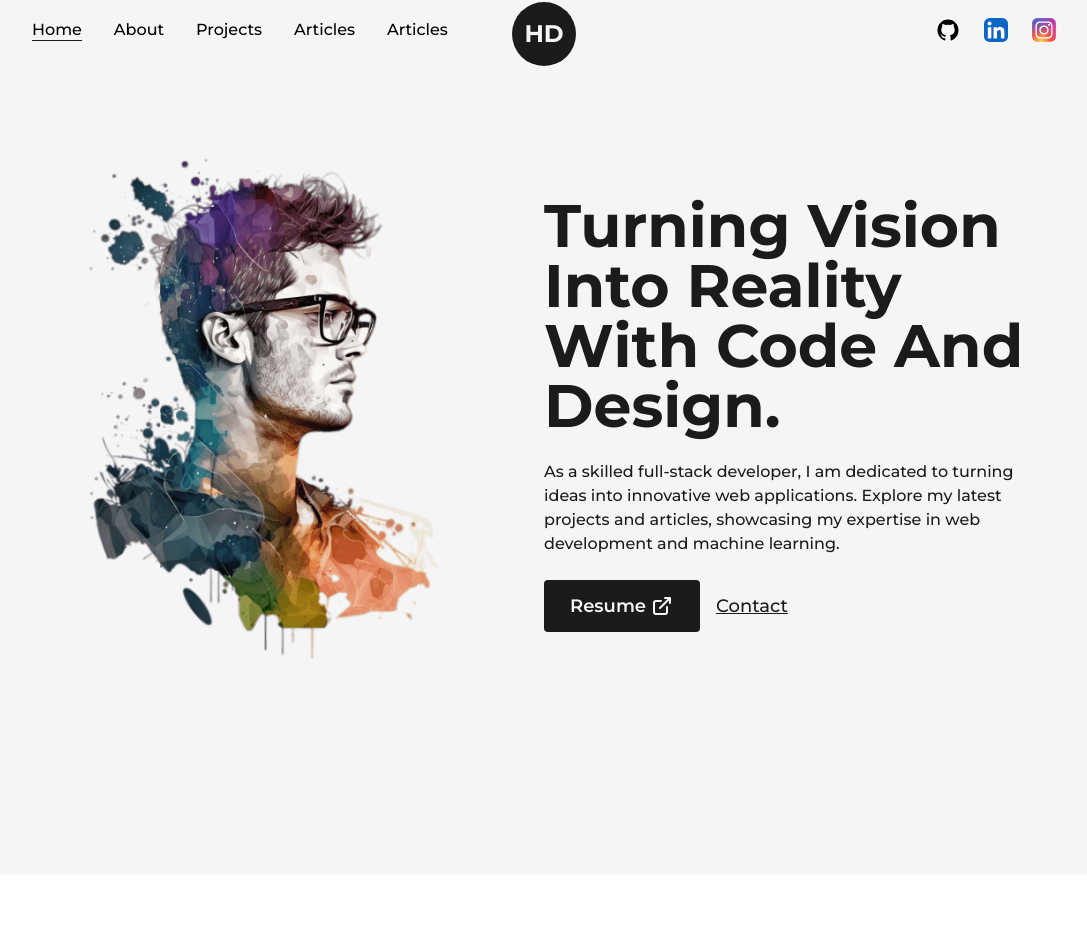
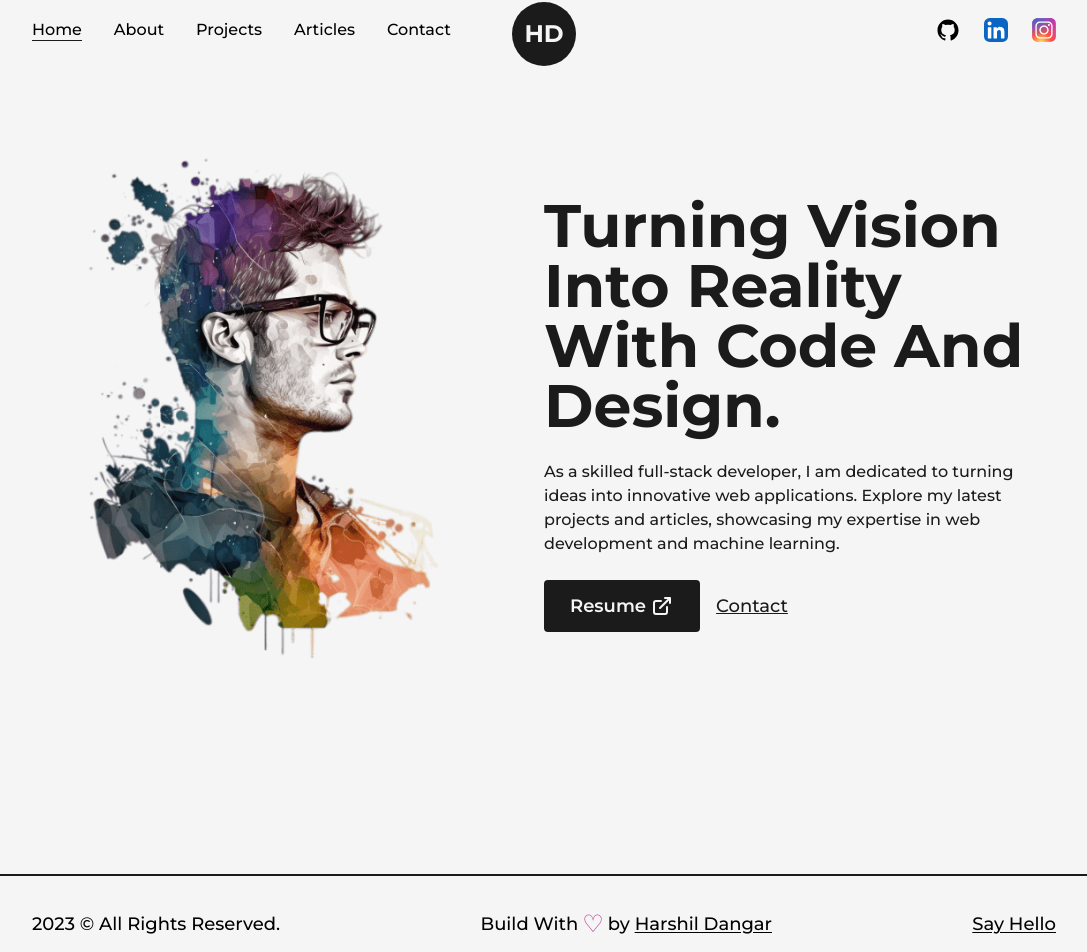
Before and after one commit to dangarharshil11/Portfolio-Website, a Next.js app: page / in a window 1280 px wide. Shown: the part 14-966 px from the top of the page, without its empty margins (96-1183 px from the left). Before the commit the page ends 888 px from the top, so only its background shows below. Built offline with nearby package versions, Linux system fonts and the light colour scheme.

Commit message:
Footer added

```diff
--- /dev/null
+++ b/src/components/Footer.js
@@ -0,0 +1,25 @@
+import React from "react";
+import Layout from "./Layout";
+import Link from "next/link";
+
+const Footer = () => {
+  return (
+    <footer className="w-full border-t-2 border-solid border-dark font-medium text-lg">
+      <Layout className="py-8 flex items-center justify-between">
+        <span>{new Date().getFullYear()} &copy; All Rights Reserved.</span>
+        <div className="flex items-center">
+          Build With{" "}
+          <span className="text-primary text-2xl px-1 ">&#9825;</span> by&nbsp;
+          <Link href="/" className="underline underline-offset-2">
+            Harshil Dangar
+          </Link>
+        </div>
+        <Link href="/contact" className="underline underline-offset-2">
+          Say Hello
+        </Link>
+      </Layout>
+    </footer>
+  );
+};
+
+export default Footer;
--- a/src/components/Navbar.js
+++ b/src/components/Navbar.js
@@ -30,7 +30,7 @@
         <CustomLink href="/about" title="About" className="mx-4" />
         <CustomLink href="/projects" title="Projects" className="mx-4" />
         <CustomLink href="/articles" title="Articles" className="mx-4" />
-        <CustomLink href="/contact" title="Articles" className="ml-4" />
+        <CustomLink href="/contact" title="Contact" className="ml-4" />
       </nav>
 
       <nav className="flex items-center justify-center flex-wrap">
--- a/src/pages/_app.js
+++ b/src/pages/_app.js
@@ -1,3 +1,4 @@
+import Footer from "@/components/Footer";
 import Navbar from "@/components/Navbar";
 import "@/styles/globals.css";
 import { Montserrat } from "next/font/google";
@@ -15,9 +16,12 @@
         <meta name="viewport" content="width=device-width, initial-scale=1" />
         <link rel="icon" href="/favicon.ico" />
       </Head>
-      <main className={`${montserrat.variable} font-mont bg-light w-full min-h-screen`}>
+      <main
+        className={`${montserrat.variable} font-mont bg-light w-full min-h-screen`}
+      >
         <Navbar />
         <Component {...pageProps} />
+        <Footer />
       </main>
     </>
   );
```
